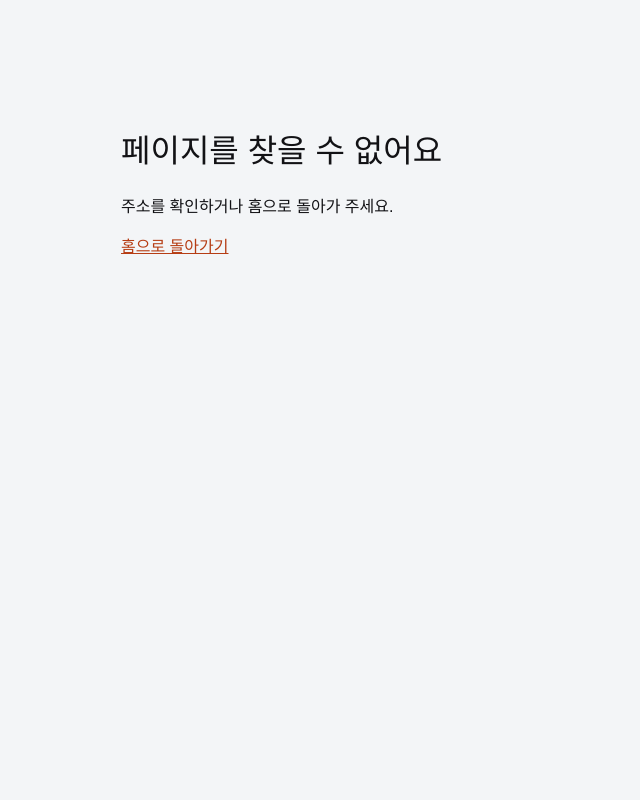
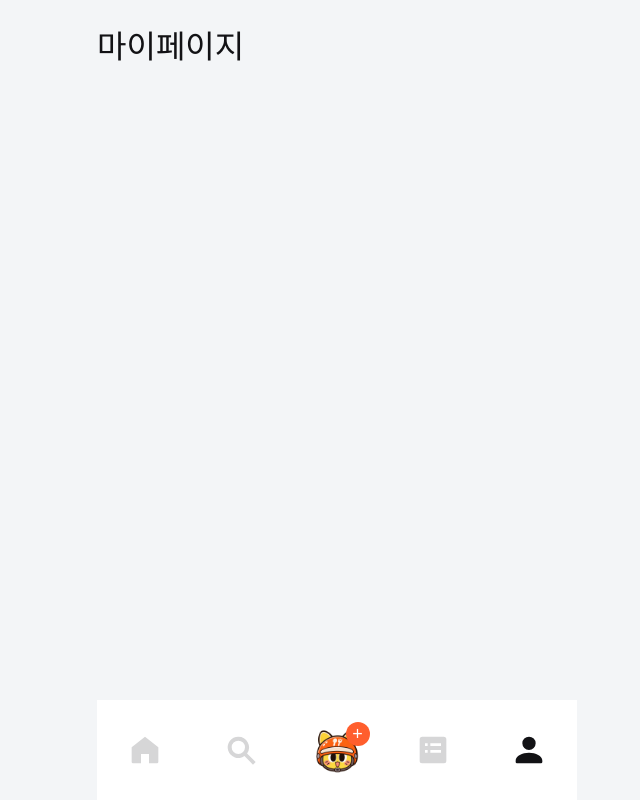
Before and after one commit to team-tongtong/tongtong-frontend, a React (Vite) app: page /mypage in a window 1280 px wide. Shown: the whole page, without its empty margins (303-943 px from the left). Built offline with nearby package versions, Linux system fonts and the light colour scheme; a web font is replaced by a local one.

Commit message:
feat(common): 공통 하단 내비게이션 및 화면 라우팅 구현 (#4)

```diff
--- a/src/app/App.tsx
+++ b/src/app/App.tsx
@@ -1,4 +1,5 @@
-import { Route, Routes } from 'react-router'
+import { Outlet, Route, Routes } from 'react-router'
+import { BottomNavigation } from '@/components/layout/BottomNavigation'
 import { MobileLayout } from '@/components/layout/MobileLayout'
 import { HomePage } from '@/pages/HomePage'
 import { NotFoundPage } from '@/pages/NotFoundPage'
@@ -7,7 +8,48 @@ export function App() {
   return (
     <MobileLayout>
       <Routes>
-        <Route path="/" element={<HomePage />} />
+        <Route
+          element={
+            <>
+              <Outlet />
+              <BottomNavigation />
+            </>
+          }
+        >
+          <Route path="/" element={<HomePage />} />
+          <Route
+            path="/search"
+            element={
+              <main>
+                <h1>검색</h1>
+              </main>
+            }
+          />
+          <Route
+            path="/orders"
+            element={
+              <main>
+                <h1>주문 내역</h1>
+              </main>
+            }
+          />
+          <Route
+            path="/mypage"
+            element={
+              <main>
+                <h1>마이페이지</h1>
+              </main>
+            }
+          />
+        </Route>
+        <Route
+          path="/rooms/new"
+          element={
+            <main>
+              <h1>모집방 만들기</h1>
+            </main>
+          }
+        />
         <Route path="*" element={<NotFoundPage />} />
       </Routes>
     </MobileLayout>
--- /dev/null
+++ b/src/components/layout/BottomNavigation.module.css
@@ -0,0 +1,54 @@
+.bar {
+  position: sticky;
+  bottom: 0;
+  z-index: 1;
+  display: grid;
+  grid-template-columns: repeat(5, minmax(0, 1fr));
+  margin-top: auto;
+  padding-bottom: env(safe-area-inset-bottom, 0px);
+  background: var(--tt-surface-default);
+}
+
+.item {
+  height: 100px;
+  display: grid;
+  place-items: center;
+  color: var(--tt-border-default);
+  text-decoration: none;
+}
+
+.item[aria-current='page'] {
+  color: var(--tt-text-primary);
+}
+
+.item:focus-visible {
+  outline-offset: -4px;
+}
+
+.create {
+  position: relative;
+  width: 57px;
+  max-width: 90%;
+}
+
+.create img {
+  display: block;
+  width: 100%;
+  aspect-ratio: 1;
+  object-fit: contain;
+}
+
+.badge {
+  position: absolute;
+  top: 0;
+  right: -4px;
+  display: grid;
+  place-items: center;
+  width: 24px;
+  height: 24px;
+  border-radius: 50%;
+  background: var(--tt-action-primary);
+  color: var(--tt-text-inverse);
+  font-size: 18px;
+  line-height: 1;
+}
--- /dev/null
+++ b/src/components/layout/BottomNavigation.tsx
@@ -0,0 +1,57 @@
+import { Link, NavLink } from 'react-router'
+import catFace from '@/assets/character-cat-face.png'
+import styles from './BottomNavigation.module.css'
+
+const tabs = [
+  {
+    path: '/',
+    label: '홈',
+    icon: 'M2 10 12 2l10 8v11a1 1 0 0 1-1 1h-6v-7H9v7H3a1 1 0 0 1-1-1Z',
+  },
+  {
+    path: '/search',
+    label: '검색',
+    icon: 'M10 2a8 8 0 1 0 4.6 14.55L21 23l2-2-6.45-6.4A8 8 0 0 0 10 2Zm0 3a5 5 0 1 1 0 10 5 5 0 0 1 0-10Z',
+  },
+  {
+    path: '/orders',
+    label: '주문 내역',
+    icon: 'M4 2h16a2 2 0 0 1 2 2v16a2 2 0 0 1-2 2H4a2 2 0 0 1-2-2V4a2 2 0 0 1 2-2Zm2 5v2h2V7Zm4 0v2h8V7Zm-4 5v2h2v-2Zm4 0v2h8v-2Z',
+  },
+  {
+    path: '/mypage',
+    label: '마이페이지',
+    icon: 'M12 2a5 5 0 1 0 0 10 5 5 0 0 0 0-10Zm0 12c-5 0-10 2.4-10 6v1a1 1 0 0 0 1 1h18a1 1 0 0 0 1-1v-1c0-3.6-5-6-10-6Z',
+  },
+]
+
+function TabLink({ path, label, icon }: (typeof tabs)[number]) {
+  return (
+    <NavLink to={path} end aria-label={label} className={styles.item}>
+      <svg aria-hidden="true" viewBox="0 0 24 24" width="32" height="32">
+        <path fill="currentColor" fillRule="evenodd" d={icon} />
+      </svg>
+    </NavLink>
+  )
+}
+
+export function BottomNavigation() {
+  return (
+    <nav className={styles.bar} aria-label="주요 메뉴">
+      {tabs.slice(0, 2).map((tab) => (
+        <TabLink key={tab.path} {...tab} />
+      ))}
+      <Link to="/rooms/new" aria-label="모집방 만들기" className={styles.item}>
+        <span className={styles.create}>
+          <img src={catFace} alt="" />
+          <span aria-hidden="true" className={styles.badge}>
+            +
+          </span>
+        </span>
+      </Link>
+      {tabs.slice(2).map((tab) => (
+        <TabLink key={tab.path} {...tab} />
+      ))}
+    </nav>
+  )
+}
--- a/src/components/layout/MobileLayout.module.css
+++ b/src/components/layout/MobileLayout.module.css
@@ -1,5 +1,6 @@
 .container {
-  display: flow-root;
+  display: flex;
+  flex-direction: column;
   width: 100%;
   max-width: 480px;
   min-height: 100vh;
```
Also changed, not shown: src/assets/character-cat-face.png (added).
